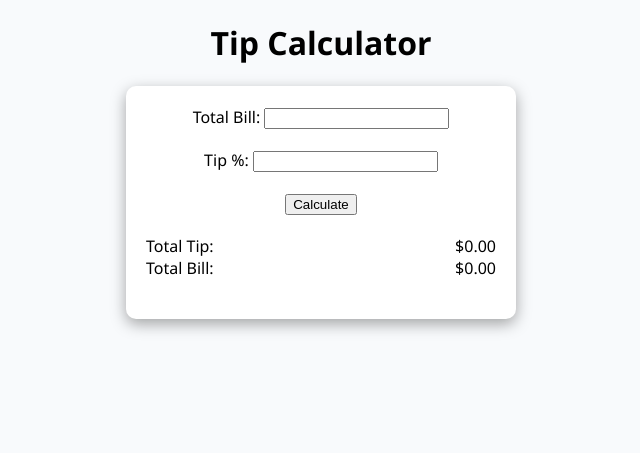
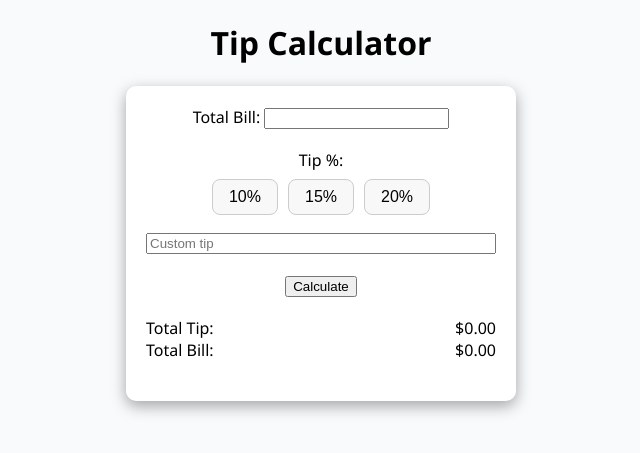
Before and after one commit to JeffreyLeong/Titanium, a Flask app: page /tip in a window 1280 px wide. Shown: the part 116-569 px from the top of the page, without its empty margins (319-959 px from the left). Run offline with Flask 3, Linux system fonts and the light colour scheme.

Commit message:
Finalize tip calculator and prepare for AWS deployment

```diff
--- a/titanium/static/css/style.css
+++ b/titanium/static/css/style.css
@@ -30,6 +30,9 @@ a:hover { background: #0a58ca; }
 
 .tip-input {
   margin-bottom: 20px;
+  display: flex;
+  flex-direction: column;
+  gap: 8px;
 }
 
 .button-row {
@@ -56,3 +59,32 @@ a:hover { background: #0a58ca; }
   margin: 0;
   text-align: right;
 }
+
+.tip-presets {
+    display: flex;
+    justify-content: center;   /* <-- Centers the buttons */
+    gap: 10px;
+    margin-bottom: 10px;
+}
+
+.preset {
+    padding: 8px 16px;
+    border: 1px solid #ccc;
+    background: #f8f8f8;
+    border-radius: 8px;
+    cursor: pointer;
+    font-size: 16px;
+    transition: 0.2s;
+}
+
+/* Hover effect */
+.preset:hover {
+    background: #eaeaea;
+}
+
+/* When user selects a preset */
+.preset.active {
+    background: #4CAF50;
+    color: white;
+    border-color: #4CAF50;
+}
--- a/titanium/static/tip_calculator/tip.js
+++ b/titanium/static/tip_calculator/tip.js
@@ -2,34 +2,47 @@
 const billInput = document.getElementById("bill");
 const tipInput = document.getElementById("tip");
 const calculateBtn = document.getElementById("calculate");
-const totalDisplay = document.getElementById("total-display");
 const tipAmountDisplay = document.getElementById("tip-amount");
 const totalAmountDisplay = document.getElementById("total-amount");
+const presetButtons = document.querySelectorAll(".preset");
 
-// 2. When user clicks the Calculate button:
-calculateBtn.addEventListener("click", function(event) {
-    event.preventDefault();     // stop form from refreshing
-
-    // 3. Red the values from the inputs
-    const bill = parseFloat(billInput.value);
-    const tipPercent = parseFloat(tipInput.value);
-
-    // 4. Validate that both inputs are numbers
-    if (isNaN(bill) || isNaN(tipPercent)) {
-        totalDisplay.textContent = "Please enter both values.";
+// Shared calculate function
+function calculateTip(bill, percent) {
+    if (isNaN(bill) || isNaN(percent)) {
+        tipAmountDisplay.textContent = "$0.00";
+        totalAmountDisplay.textContent = "$0.00";
         return;
     }
 
-    // 5. Convert percent to decimal (e.g., 15 -> 0.15)
-    const tipDecimal = tipPercent / 100;
+    const tip = bill * (percent / 100);
+    const total = bill + tip;
 
-    // 6. Calculate total
-    const tipAmount = bill * tipDecimal;
-    const total = bill + tipAmount
+    tipAmountDisplay.textContent = `$${tip.toFixed(2)}`;
+    totalAmountDisplay.textContent = `$${total.toFixed(2)}`;
+}
 
-    // 7. Update the page with the result (2 decimal places)
-    totalDisplay.textContent = `$${total.toFixed(2)}`;
-    tipAmountDisplay.textContent = `$${tipAmount.toFixed(2)}`;
-    totalAmountDisplay.textContent = `$${total.toFixed(2)}`
+// 2. When user clicks the Calculate button
+calculateBtn.addEventListener("click", function(event) {
+    event.preventDefault();
+    const bill = parseFloat(billInput.value);
+    const tipPercent = parseFloat(tipInput.value);
+    calculateTip(bill, tipPercent);
+});
 
+// 3. When user clicks a preset (auto calculate)
+presetButtons.forEach(btn => {
+    btn.addEventListener("click", () => {
+        const presetValue = parseFloat(btn.dataset.tip);
+        const bill = parseFloat(billInput.value);
+
+        // Fill input box
+        tipInput.value = presetValue;
+
+        // Auto-calc
+        calculateTip(bill, presetValue);
+
+        // Highlight active button
+        presetButtons.forEach(b => b.classList.remove("active"));
+        btn.classList.add("active");
+    });
 });
--- a/titanium/templates/tip.html
+++ b/titanium/templates/tip.html
@@ -10,7 +10,13 @@
 
         <div class="tip-input">
         <label for="tip">Tip %:</label>
-        <input type="number" id="tip">
+
+        <div class="tip-presets">
+            <button type="button" class="preset" data-tip="10">10%</button>
+            <button type="button" class="preset" data-tip="15">15%</button>
+            <button type="button" class="preset" data-tip="20">20%</button>
+        </div>
+        <input type="number" id="tip" placeholder="Custom tip">
         </div>
 
         <div class="button-row">
```
